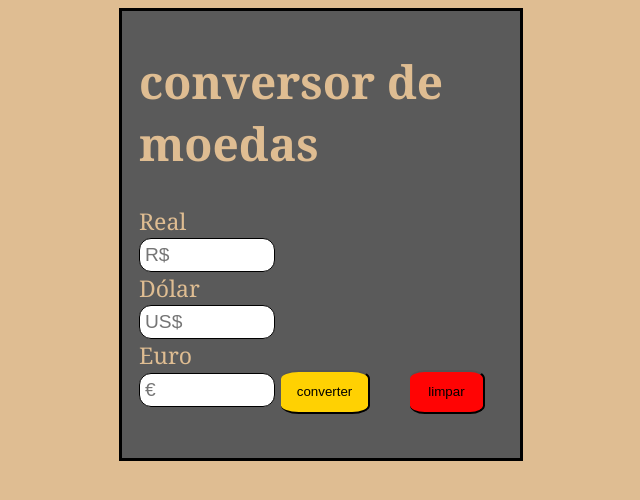
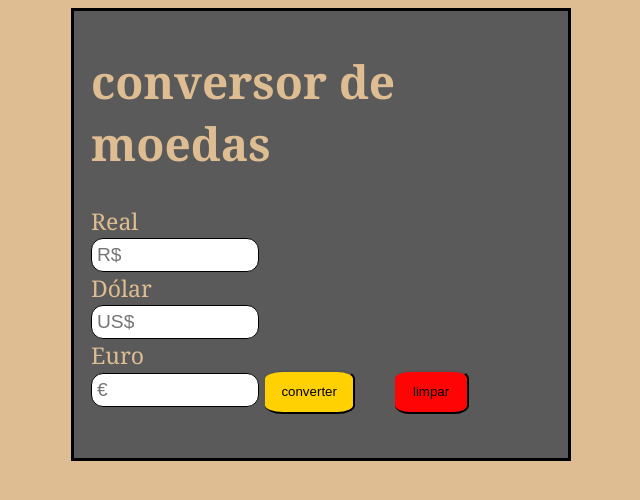
Before and after one commit to bielz379/projeto_luan, a plain HTML site: page index.html in a window 1280 px wide. Shown: the whole page, without its empty margins (319-959 px from the left). Drawn offline with Linux system fonts and the light colour scheme.

Commit message:
Update style.css

```diff
--- a/css/style.css
+++ b/css/style.css
@@ -2,10 +2,10 @@ body{
     background: #dfbd92;
 }
 #tabela{
-    margin-left: 34%;
-    margin-right: 34%;
+    margin: 0 auto;
     right:24%;
     font-size: 23px;
+    max-width: 460px;
     font-family: Cambria, Cochin, Georgia, Times, 'Times New Roman', serif;
     background: #5a5a5a;
     border: 3px solid black;
```
